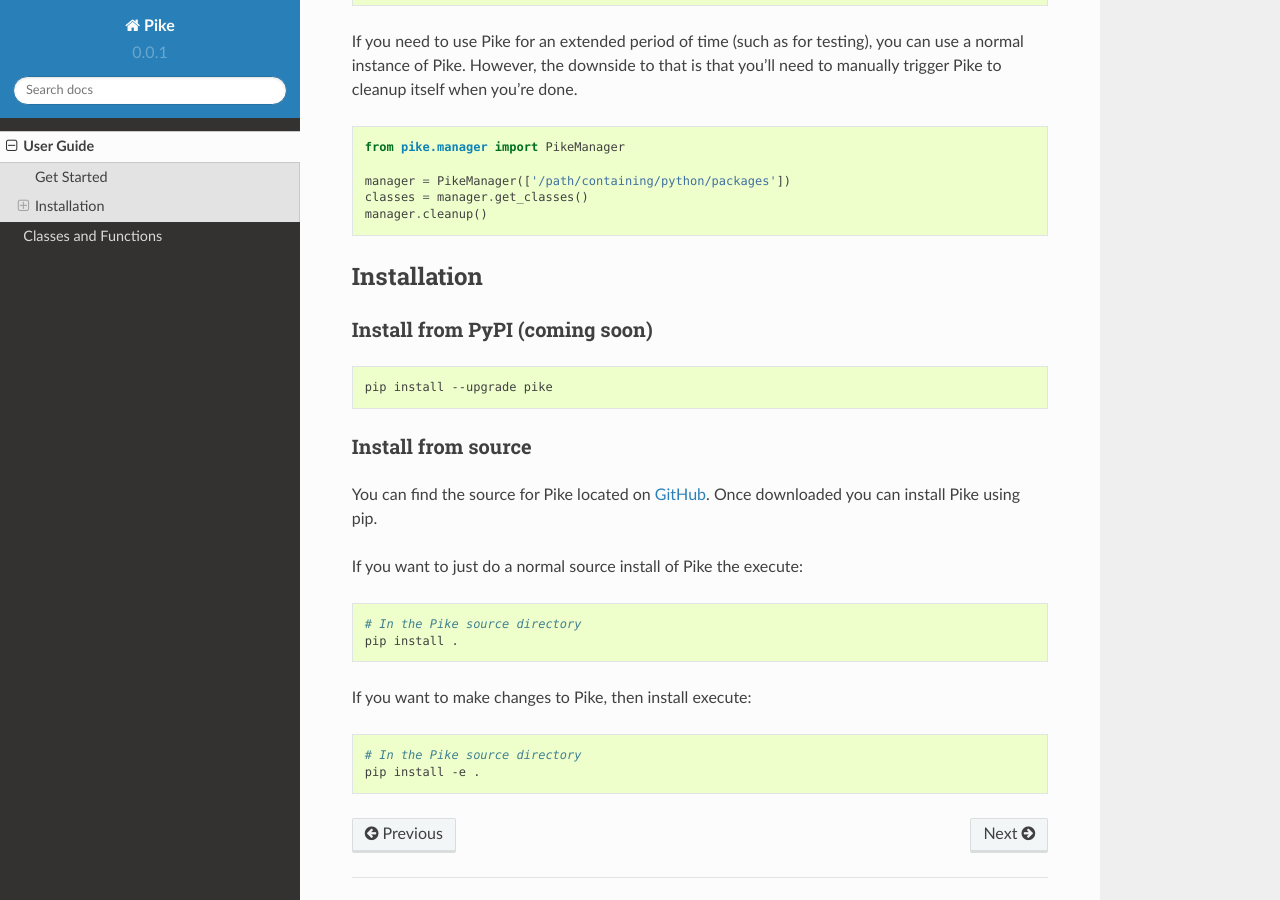
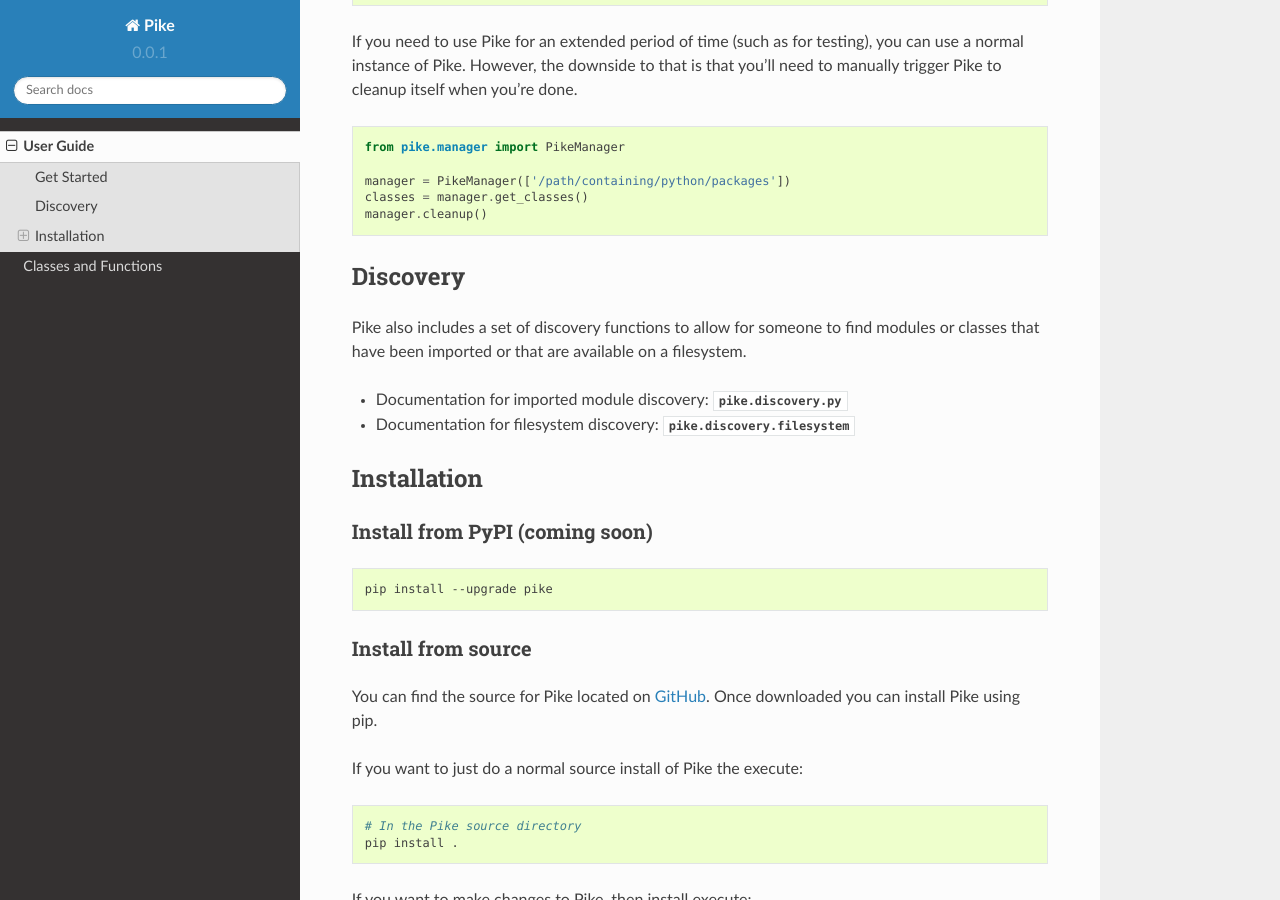
Before and after one commit to pyarmory/pike, a Sphinx documentation site: the page built from docs/user_guide/index.rst, in a window 1280 px wide and 900 px high, scrolled down 423 px. Built offline with Sphinx 7.4.7 and the Read the Docs theme 2.0.0, drawn with Linux system fonts in a browser that asks for light colours.

Commit message:
Adding note about discovery functions

```diff
--- a/docs/user_guide/index.rst
+++ b/docs/user_guide/index.rst
@@ -32,6 +32,16 @@ you'll need to manually trigger Pike to cleanup itself when you're done.
     manager.cleanup()
 
 
+Discovery
+----------
+
+Pike also includes a set of discovery functions to allow for someone to find
+modules or classes that have been imported or that are available on a filesystem.
+
+* Documentation for imported module discovery: :mod:`pike.discovery.py`
+* Documentation for filesystem discovery: :mod:`pike.discovery.filesystem`
+
+
 Installation
 ------------
 
```
